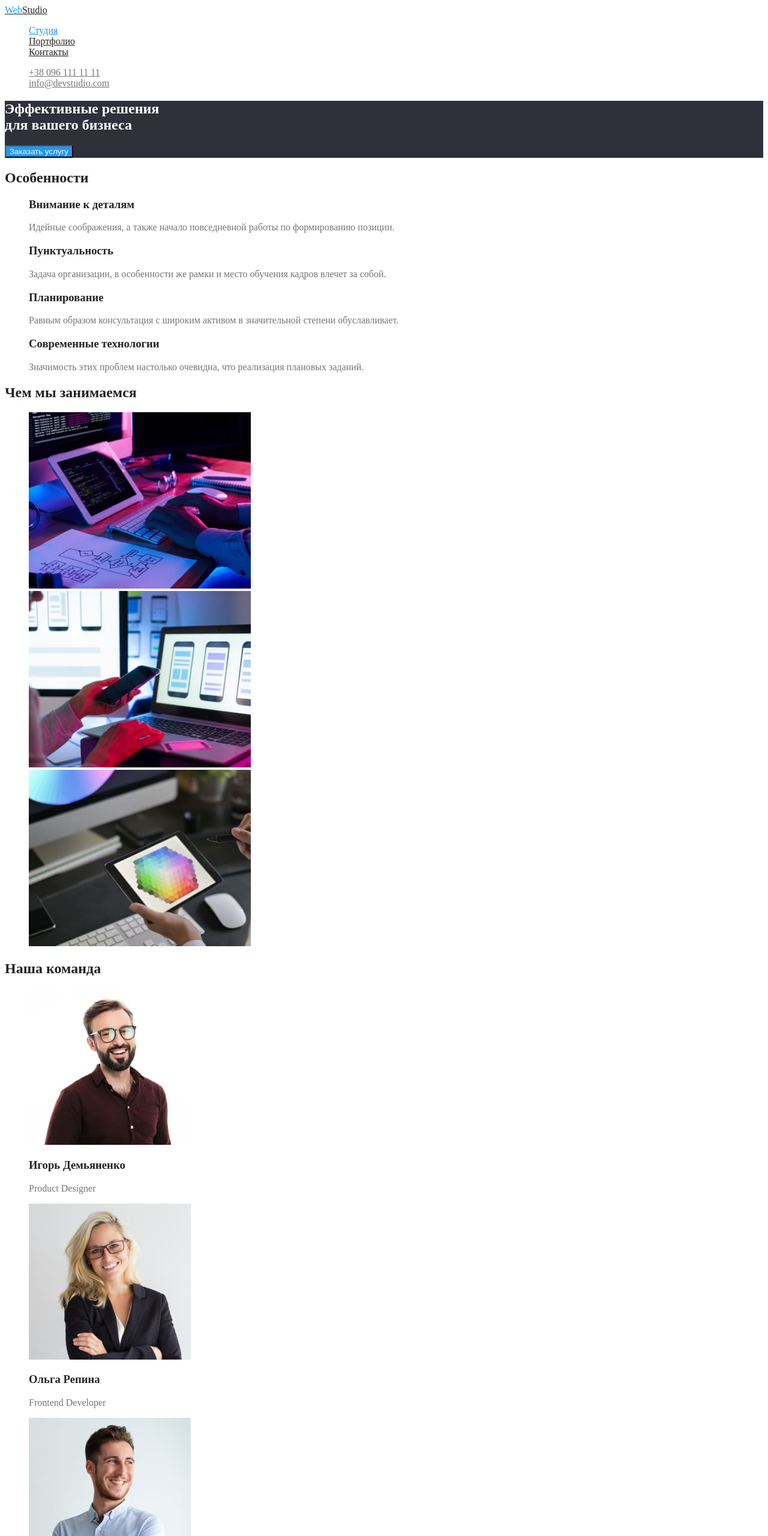
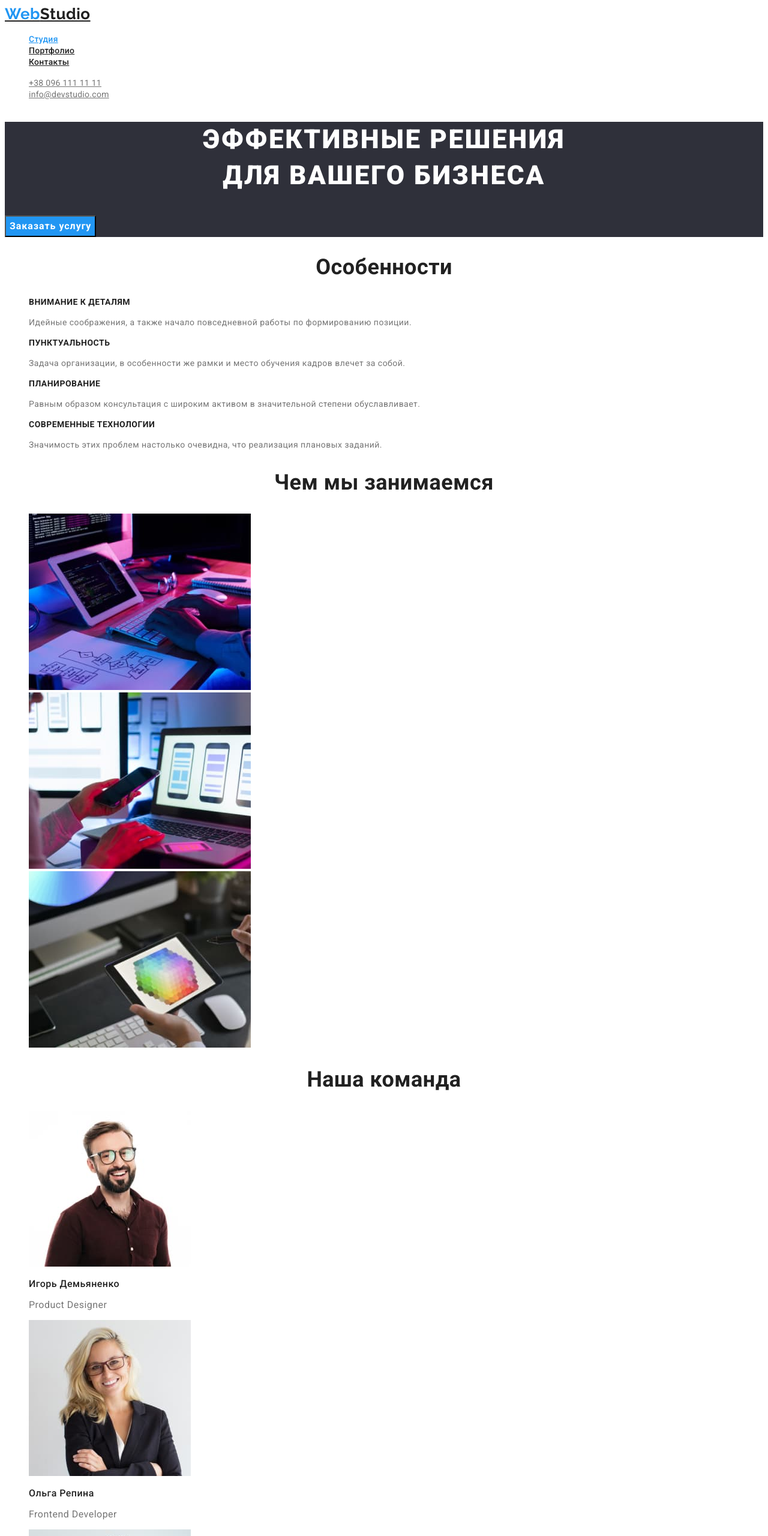
Before and after one commit to Artem2022Hladush/goit-markup-hw-02, a plain HTML site: page index.html in a window 1280 px wide. Shown: the top 2560 px of the page at 60% size. Drawn offline with Linux system fonts and the light colour scheme.

Commit message:
Подключает шрифты

```diff
--- a/css/styles.css
+++ b/css/styles.css
@@ -16,12 +16,18 @@
 body {
     background-color: var(--primary-bg-color);
     color: var(--primary-text-color);
+    font-family: Roboto, sans-serif;
+    letter-spacing: 0.03em;
 }
 .list {
     list-style: none;
 }
 .logo {
     color: var(--title-text-color);
+    font-family: Raleway, sans-serif;
+    font-weight: 700;
+    font-size: 26px;
+    line-height: 1.2;
 }
 .web {
     color: var(--accent-color);
@@ -29,6 +35,10 @@ body {
 /* site nav */
 .site-nav .link {
     color: var(--title-text-color);
+    font-weight: 500;
+        font-size: 14px;
+        line-height: 1.14;
+        letter-spacing: 0.02em;
 
 }
 .site-nav .link.current{
@@ -36,6 +46,9 @@ body {
 }
 .call .link {
     color: var(--primary-text-color);
+    font-size: 14px;
+        line-height: 1.14;
+        letter-spacing: 0.02em;
 }
 
 .call .link:hover,
@@ -48,19 +61,56 @@ body {
 }
 .hero-title {
     color: var(--primary-white-color);
+    font-weight: 900;
+        font-size: 44px;
+        line-height: 1.36;
+        text-align: center;
+        letter-spacing: 0.06em;
+        text-transform: uppercase;
 }
 /* section */
 .section-title {
   color: var(--title-text-color);
+font-weight: 700;
+font-size: 36px;
+line-height: 1.16;
+text-align: center;
 }
 /* feautere */
 .feautere-list .title {
     color: var(--title-text-color);
+    font-weight: 700;
+    font-size: 14px;
+    line-height: 1.14;
+    text-transform: uppercase;
+}
+.feautere-list p {
+    font-size: 14px;
+    line-height: 1.71;
+}
+/* Team*/
+.team-title {
+    color: var(--title-text-color);
+    font-weight: 500;
+    font-size: 16px;
+    line-height: 1.16;
+}
+.team p {
+    font-size: 16px;
+    line-height: 1.16;
 }
 /* button */
 .hero-btn {
     background-color: var(--accent-color);
     color: var(--primary-white-color);
+    font-weight: 700;
+    font-size: 16px;
+    line-height: 1.88;
+    display: flex;
+    align-items: center;
+    text-align: center;
+    letter-spacing: 0.06em;
+    font-family: inherit;
 }
 
 /* Footer */
@@ -70,16 +120,24 @@ body {
 
 .logo-footer {
     color: var(--primary-white-color);
+    font-family: Raleway, sans-serif;
+    font-weight: 700;
+    font-size: 26px;
+    line-height: 1.19;
 }
 .adress {
     color: var(--primary-white-color);
+    font-size: 14px;
+    line-height: 1.71;
 }
 .adress:hover,
 .adress:focus {
     color: var(--accent-color);
 }
 .footer-list .link {
-    color: rgba(255, 255, 255, 0.6);;
+    color: rgba(255, 255, 255, 0.6);
+    font-size: 14px;
+    line-height: 1.71;
 }
 .footer-list .link:hover,
 .footer-list .link:focus {
@@ -91,13 +149,25 @@ body {
 .filter .btn {
     color: var(--title-text-color);
     cursor: pointer;
-    background-color: #F5F4FA; ;
+    background-color: #F5F4FA;
+    font-weight: 500;
+    font-size: 16px;
+    line-height: 1.62;
+    font-family: inherit;
 }
 .filter .btn:hover,
 .filter .btn:focus {
     background-color: var(--accent-color);
     color: var(--primary-white-color);
+
 }
 .project .title {
     color: var(--title-text-color);
+    font-weight: 700;
+    font-size: 18px;
+    line-height: 2;
 }
+.project p {
+    font-size: 16px;
+    line-height: 1.88;
+}
--- a/index.html
+++ b/index.html
@@ -5,6 +5,10 @@
     <meta http-equiv="X-UA-Compatible" content="IE=edge">
     <meta name="viewport" content="width=device-width, initial-scale=1.0">
     <title>Document</title>
+    <link rel="preconnect" href="https://fonts.googleapis.com">
+    <link rel="preconnect" href="https://fonts.gstatic.com" crossorigin>
+    <link href="https://fonts.googleapis.com/css2?family=Raleway:wght@700&family=Roboto:wght@400;500;700;900&display=swap"
+        rel="stylesheet">
     <link rel="stylesheet" href="./css/styles.css">
 </head>
 <body>
@@ -73,25 +77,25 @@
         <section class="section">
             <h2  class="section-title">Наша команда</h2>
 
-            <ul class="list">
+            <ul class="team list">
                 <li>
                     <img src="./images/igor_demyanenko.jpg" alt="Product Designer" width="270" height="260">
-                    <h3 class="section-title">Игорь Демьяненко</h3>
+                    <h3 class="team-title">Игорь Демьяненко</h3>
                     <p>Product Designer</p>
                 </li>
                 <li>
                     <img src="./images/olga_repina.jpg" alt="Frontend Developer" width="270" height="260">
-                    <h3 class="section-title">Ольга Репина</h3>
+                    <h3 class="team-title">Ольга Репина</h3>
                     <p>Frontend Developer</p>
                 </li>
                 <li>
                     <img src="./images/nikolai_tarasov.jpg" alt="Marketing" width="270" height="260">
-                    <h3 class="section-title">Николай Тарасов</h3>
+                    <h3 class="team-title">Николай Тарасов</h3>
                     <p>Marketing</p>
                 </li>
                 <li>
                     <img src="./images/mikhail_ermakov.jpg" alt="UI Designer" width="270" height="260">
-                    <h3 class="section-title">Михаил Ермаков</h3>
+                    <h3 class="team-title">Михаил Ермаков</h3>
                     <p>UI Designer</p>
                 </li>
             </ul>
```
Also changed, not shown: portfolio.html (+4 -0 lines).
